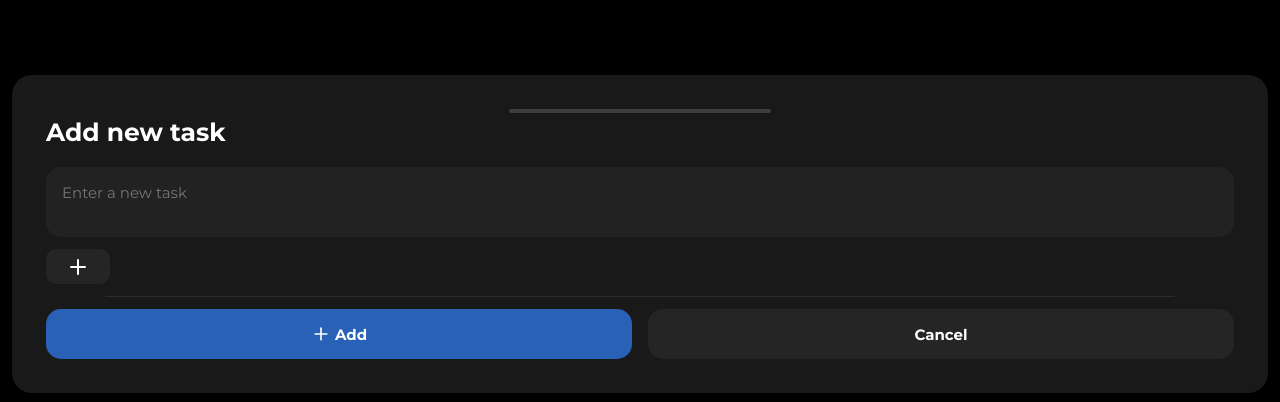
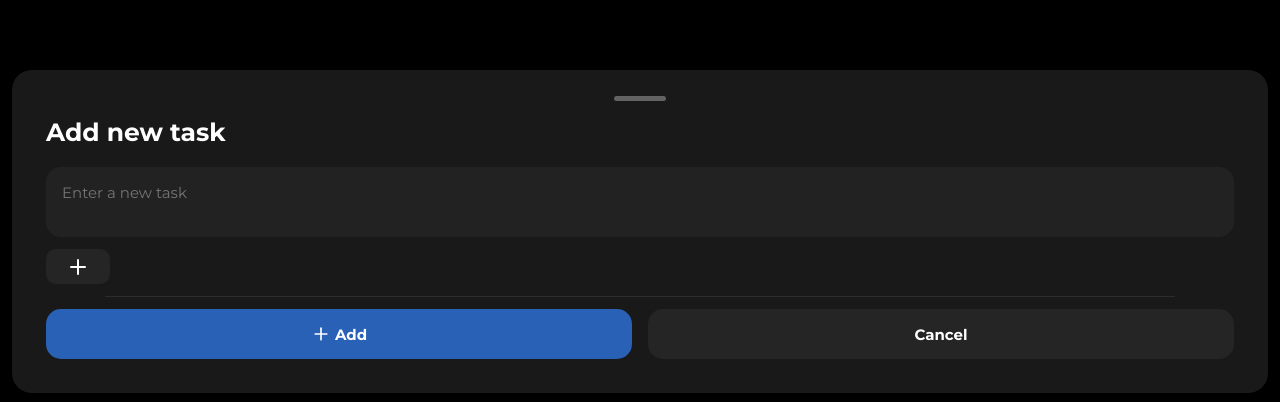
Before and after one commit to rekaup/todo, a React (Vite) app: page / in a window 1280 px wide. Both pictures are taken after a click on the button "Add task". Shown: the part 395-797 px from the top of the page. Built offline with nearby package versions, Linux system fonts and the light colour scheme.

Commit message:
правка анимации, правка стилей у handle, добавление возможности свапа вниз для закрытия modal

```diff
--- a/src/App.jsx
+++ b/src/App.jsx
@@ -200,7 +200,7 @@ function App() {
       </div>
 
       <BottonBar
-        openAddModal={openAddModal}
+        openAddModal={() => openAddModal(activeCategory)}
       />
     </div>
   )
--- a/src/components/AppModal.jsx
+++ b/src/components/AppModal.jsx
@@ -1,19 +1,61 @@
 import { Dialog, Transition } from '@headlessui/react'
 import { Fragment } from 'react'
+import { useRef, useState } from 'react'
 import '../styles/components/Modal.css'
 
 export default function AppModal({ isOpen, onClose, children }) {
+  const [dragOffset, setDragOffset] = useState(0)
+  const dragStartRef = useRef(null)
+  const dragOffsetRef = useRef(0)
+
+  const handlePointerDown = (event) => {
+    if (!event.isPrimary) return
+
+    event.currentTarget.setPointerCapture(event.pointerId)
+    dragStartRef.current = event.clientY
+    dragOffsetRef.current = 0
+  }
+
+  const handlePointerMove = (event) => {
+    if (dragStartRef.current === null) return
+
+    const offset = Math.max(0, event.clientY - dragStartRef.current)
+    dragOffsetRef.current = offset
+    setDragOffset(offset)
+  }
+
+  const handlePointerUp = (event) => {
+    if (dragStartRef.current === null) return
+
+    const shouldClose = dragOffsetRef.current > 100
+    dragStartRef.current = null
+    dragOffsetRef.current = 0
+    setDragOffset(0)
+
+    if (event.currentTarget.hasPointerCapture(event.pointerId)) {
+      event.currentTarget.releasePointerCapture(event.pointerId)
+    }
+
+    if (shouldClose) onClose()
+  }
+
+  const cancelDrag = () => {
+    dragStartRef.current = null
+    dragOffsetRef.current = 0
+    setDragOffset(0)
+  }
+
   return (
     <Transition appear show={isOpen} as={Fragment}>
       <Dialog as="div" className="modal-dialog" onClose={onClose}>
         <Transition.Child
           as={Fragment}
-          enter="ease-out duration-200"
-          enterFrom="opacity-0"
-          enterTo="opacity-100"
-          leave="ease-in duration-150"
-          leaveFrom="opacity-100"
-          leaveTo="opacity-0"
+          enter="modal-overlay-enter"
+          enterFrom="modal-overlay-enter-from"
+          enterTo="modal-overlay-enter-to"
+          leave="modal-overlay-leave"
+          leaveFrom="modal-overlay-leave-from"
+          leaveTo="modal-overlay-leave-to"
         >
           <div className="modal-overlay" />
         </Transition.Child>
@@ -21,15 +63,24 @@ export default function AppModal({ isOpen, onClose, children }) {
         <div className="modal-shell">
           <Transition.Child
             as={Fragment}
-            enter="ease-out duration-300"
-            enterFrom="translate-y-full opacity-0"
-            enterTo="translate-y-0 opacity-100"
-            leave="ease-in duration-200"
-            leaveFrom="translate-y-0 opacity-100"
-            leaveTo="translate-y-full opacity-0"
+            enter="modal-panel-enter"
+            enterFrom="modal-panel-enter-from"
+            enterTo="modal-panel-enter-to"
+            leave="modal-panel-leave"
+            leaveFrom="modal-panel-leave-from"
+            leaveTo="modal-panel-leave-to"
           >
-            <Dialog.Panel className="modal flex-column">
-              <div className="modal-handle" />
+            <Dialog.Panel
+              className="modal flex-column"
+              style={dragOffset > 0 ? { transform: `translateY(${dragOffset}px)` } : undefined}
+            >
+              <div
+                className="modal-handle"
+                onPointerDown={handlePointerDown}
+                onPointerMove={handlePointerMove}
+                onPointerUp={handlePointerUp}
+                onPointerCancel={cancelDrag}
+              />
               {children}
             </Dialog.Panel>
           </Transition.Child>
--- a/src/components/TaskModalContent.jsx
+++ b/src/components/TaskModalContent.jsx
@@ -15,25 +15,11 @@ export default function TaskModalContent({modalText, setModalText, handleSave, c
         el.style.height = `${el.scrollHeight}px`;
     };
 
-    const focusInputWhenKeyboardOpens = () => {
+    const focusInput = () => {
         const textarea = textareaRef.current
         if (!textarea) return
 
         window.requestAnimationFrame(() => {
-            textarea.scrollIntoView({ block: 'center', behavior: 'smooth' })
-
-            const viewport = window.visualViewport
-            if (!viewport) {
-                textarea.focus()
-                return
-            }
-
-            const viewportBottom = viewport.height + viewport.offsetTop
-            const textareaBottom = textarea.getBoundingClientRect().bottom
-            if (textareaBottom > viewportBottom - 24) {
-                window.scrollBy({ top: textareaBottom - viewportBottom + 24, behavior: 'smooth' })
-            }
-
             textarea.focus()
         })
     }
@@ -48,20 +34,10 @@ export default function TaskModalContent({modalText, setModalText, handleSave, c
         const textarea = textareaRef.current
         if (!textarea) return
 
-        const focusTimer = window.requestAnimationFrame(() => {
-            focusInputWhenKeyboardOpens()
-        })
-
-        const handleViewportChange = () => {
-            focusInputWhenKeyboardOpens()
-        }
-
-        const viewport = window.visualViewport
-        viewport?.addEventListener('resize', handleViewportChange)
+        const focusTimer = window.requestAnimationFrame(focusInput)
 
         return () => {
             window.cancelAnimationFrame(focusTimer)
-            viewport?.removeEventListener('resize', handleViewportChange)
         }
     }, [])
 
@@ -85,7 +61,7 @@ export default function TaskModalContent({modalText, setModalText, handleSave, c
                 onChange={handleModalTextChange}
                 className='modal-input w-full'
                 autoFocus
-                onFocus={focusInputWhenKeyboardOpens}
+                onFocus={focusInput}
                 />
             </div>
             <CategoryPicker
--- a/src/hooks/useModal.js
+++ b/src/hooks/useModal.js
@@ -6,11 +6,11 @@ export function useModal() {
     const [modalText, setModalText] = useState('')
     const [modalCategoryID, setModalCategoryId] = useState(null)
 
-    function openAddModal() {
+    function openAddModal(categoryId = null) {
         setModalMode('add')
         setModalText('')
         setModalTaskId(null)
-        setModalCategoryId(null)
+        setModalCategoryId(categoryId)
     }
 
     function openEditMode(task){
--- a/src/styles/components/Modal.css
+++ b/src/styles/components/Modal.css
@@ -8,7 +8,21 @@
     inset: 0;
     background: rgba(0, 0, 0, 0.62);
     z-index: 40;
-    animation: fadeIn var(--animation-fast) ease;
+}
+
+.modal-overlay-enter,
+.modal-overlay-leave {
+    transition: opacity 220ms ease;
+}
+
+.modal-overlay-enter-from,
+.modal-overlay-leave-to {
+    opacity: 0;
+}
+
+.modal-overlay-enter-to,
+.modal-overlay-leave-from {
+    opacity: 1;
 }
 
 .modal-shell {
@@ -33,14 +47,30 @@
     margin: 0 var(--space-md) var(--space-md);
     box-sizing: border-box;
     z-index: 41;
-    animation: slideUp var(--animation-normal) ease;
-    transition: var(--transition);
+    transition: transform 280ms cubic-bezier(.2, .8, .2, 1), opacity 220ms ease;
     height: auto;
     max-height: min(88dvh, 720px);
     overflow-y: auto;
     position: relative;
     pointer-events: auto;
     box-shadow: 0 -14px 40px rgba(0, 0, 0, 0.45);
+}
+
+.modal-panel-enter,
+.modal-panel-leave {
+    transition: transform 280ms cubic-bezier(.2, .8, .2, 1), opacity 220ms ease;
+}
+
+.modal-panel-enter-from,
+.modal-panel-leave-to {
+    transform: translateY(100%);
+    opacity: 0;
+}
+
+.modal-panel-enter-to,
+.modal-panel-leave-from {
+    transform: translateY(0);
+    opacity: 1;
 }
 
 .modal-header {
@@ -147,11 +177,18 @@
 }
 
 .modal-handle {
-    width: 22%;
-    height: 4px;
-    background: rgba(255, 255, 255, 0.16);
+    width: 52px;
+    height: 5px;
+    flex-shrink: 0;
+    background: rgba(255, 255, 255, 0.32);
     border-radius: 999px;
-    margin: 0 auto var(--space-xs);
+    margin: calc(var(--space-sm) * -1) auto var(--space-lg);
+    cursor: grab;
+    touch-action: none;
+}
+
+.modal-handle:active {
+    cursor: grabbing;
 }
 
 .modal-body {
```
